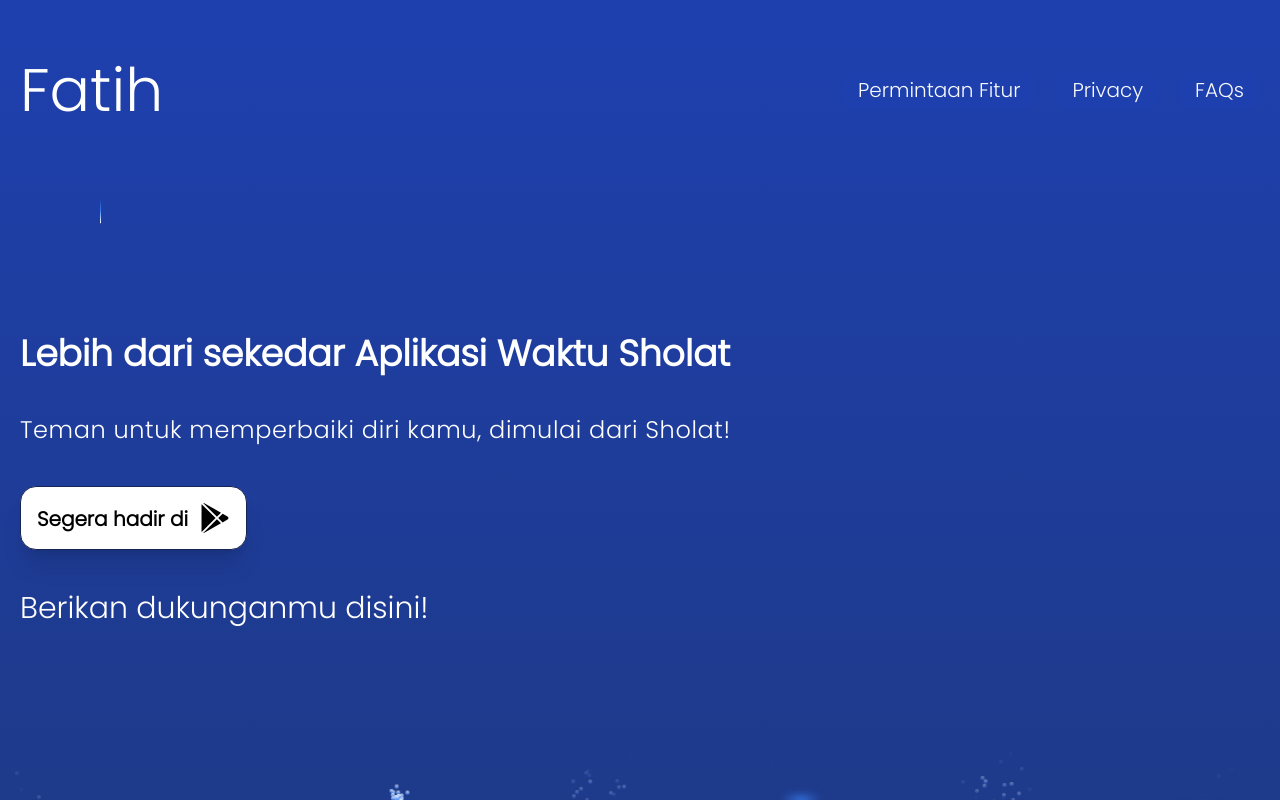
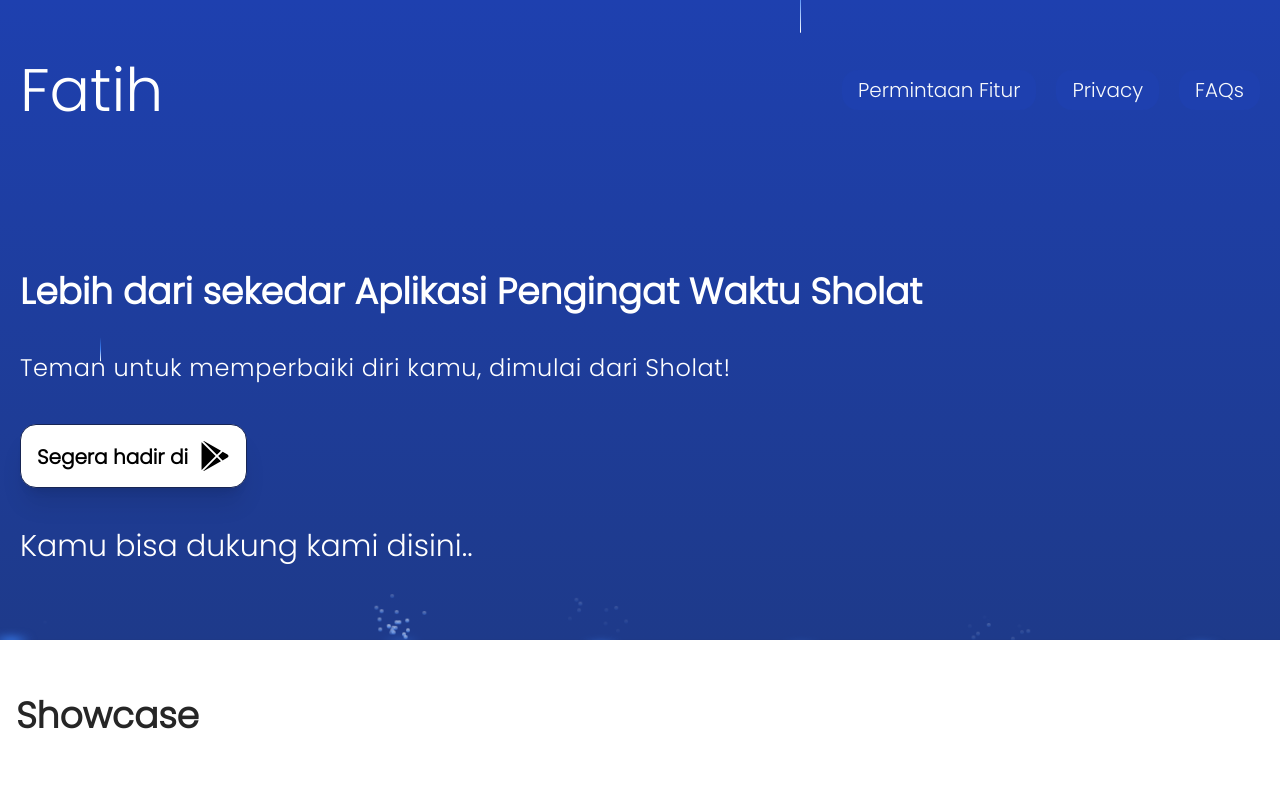
Before and after one commit to mdsetiawan11/fatihapp, a Next.js app: page / in a window 1280 px wide. Shown: the top 802 px of the page. Built offline with nearby package versions, Linux system fonts and the light colour scheme.

Commit message:
Adjust Size Hero

```diff
--- a/src/app/(home)/_components/carousel-features.tsx
+++ b/src/app/(home)/_components/carousel-features.tsx
@@ -11,7 +11,7 @@ export function CarouselFeatures() {
   return (
     <div className="h-full w-full py-4">
       <h2 className="mx-auto max-w-7xl pl-4 font-sans text-xl font-bold text-neutral-800 dark:text-neutral-200 md:text-4xl">
-        Fitur
+        Showcase
       </h2>
       <Carousel items={cards} />
     </div>
--- a/src/app/(home)/_components/hero.tsx
+++ b/src/app/(home)/_components/hero.tsx
@@ -10,10 +10,10 @@ import { TeamTooltip } from "./team-tooltip";
 export const Hero = () => {
   return (
     <section id="hero">
-      <div className="animate-move-up flex min-h-[60vh] flex-col items-center justify-between gap-14 lg:flex-row lg:gap-0">
-        <div className="mt-40 space-y-10 lg:text-left">
+      <div className="animate-move-up flex flex-col items-center justify-between gap-14 lg:flex-row lg:gap-0">
+        <div className="mt-28 space-y-10 lg:text-left">
           <h2 className="text-xl font-bold text-white lg:text-4xl">
-            Lebih dari sekedar Aplikasi Waktu Sholat
+            Lebih dari sekedar Aplikasi Pengingat Waktu Sholat
           </h2>
           <TextGenerateEffect
             words={`Teman untuk memperbaiki diri kamu, dimulai dari Sholat!`}
@@ -41,7 +41,7 @@ export const Hero = () => {
               href="https://saweria.co/mdsetiawan11"
               className="text-md font-normal text-white hover:text-yellow-500 md:text-3xl"
             >
-              Berikan dukunganmu disini!
+              Kamu bisa dukung kami disini..
             </Link>
           </div>
         </div>
--- a/src/app/(home)/page.tsx
+++ b/src/app/(home)/page.tsx
@@ -10,9 +10,9 @@ import { FeaturesTimeline } from "./_components/features-timeline";
 export default function Home() {
   return (
     <main className="min-h-screen bg-white">
-      <div className="relative bg-blue-900">
+      <div className="relative">
         <BackgroundBeamsWithCollision>
-          <div className="mx-auto min-h-screen w-[1280px] p-5">
+          <div className="mx-auto w-[1280px] p-5">
             <Navbar />
             <Hero />
           </div>
@@ -24,7 +24,7 @@ export default function Home() {
         <div className="h-auto overflow-hidden">
           <FeaturesTimeline />
         </div>
-        <Separator className="bg-blue-900" />
+        <Separator className="mt-10 bg-blue-900" />
 
         <div className="mt-10 flex max-w-7xl flex-col items-center gap-5">
           <div className="text-lg font-bold md:text-4xl">Tim Kami</div>
--- a/src/shared/ui/background-beams-with-collision.tsx
+++ b/src/shared/ui/background-beams-with-collision.tsx
@@ -70,7 +70,7 @@ export const BackgroundBeamsWithCollision = ({
     <div
       ref={parentRef}
       className={cn(
-        "relative flex min-h-screen w-full overflow-hidden bg-gradient-to-b from-blue-800 to-blue-900 md:h-[40rem]",
+        "relative flex w-full overflow-hidden bg-gradient-to-b from-blue-800 to-blue-900 md:h-[40rem]",
         // h-screen if you want bigger
         className,
       )}
```
